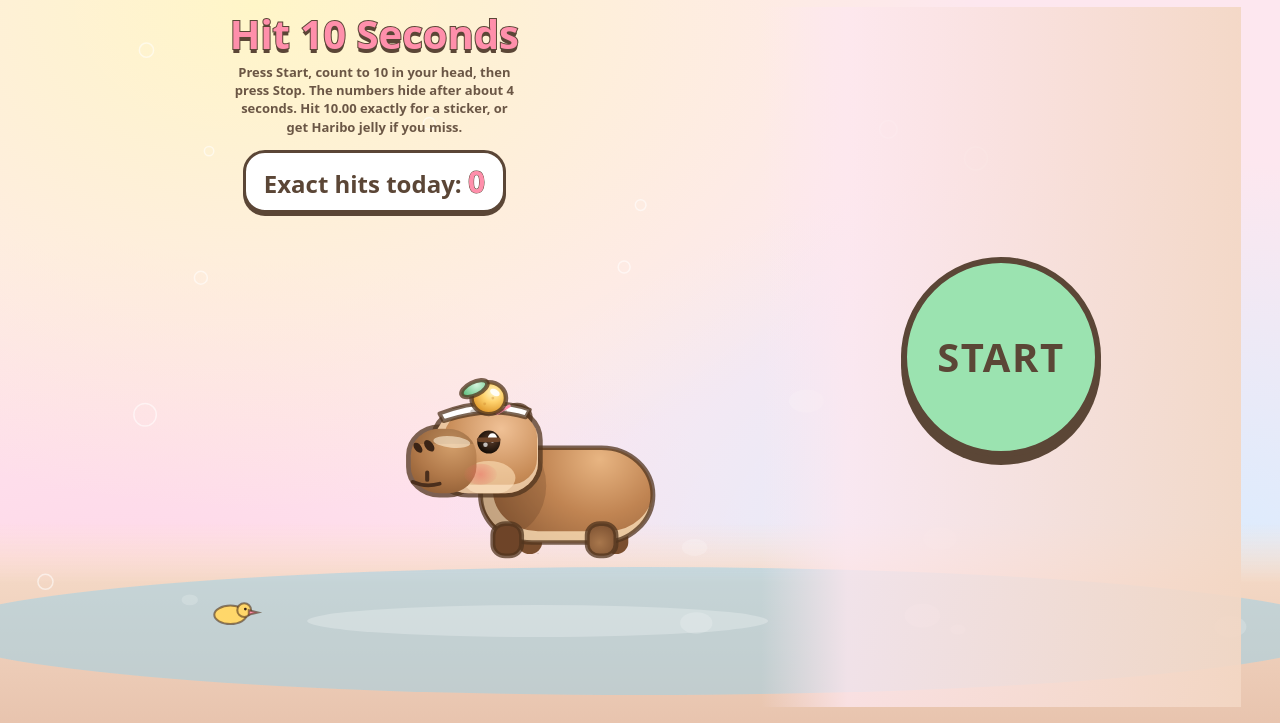
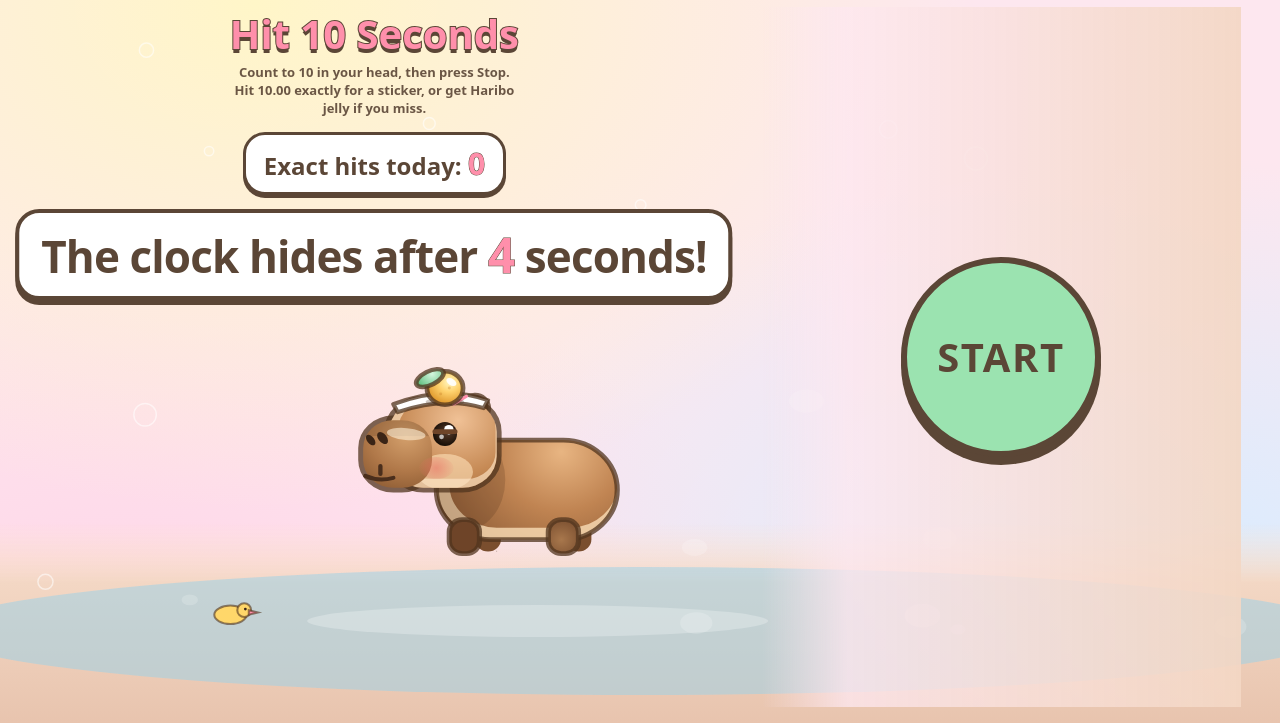
Before and after one commit to killon2000-star/yuon-games, a plain HTML site: page tensec/index.html in a window 1280 px wide. Shown: the part 77-800 px from the top of the page. Drawn offline with Linux system fonts and the light colour scheme; no server answers.

Commit message:
Show a large center hint that the tensec clock hides after 4 seconds.

```diff
--- a/tensec/index.html
+++ b/tensec/index.html
@@ -38,10 +38,16 @@ html,body{margin:0;position:fixed;inset:0;width:100%;height:100%;height:100dvh;h
 #stage{flex:1;width:100%;max-width:1100px;display:flex;flex-direction:column;align-items:center;justify-content:space-between;text-align:center;min-height:0;padding-top:var(--chrome-h);pointer-events:none}
 #stage > *{pointer-events:none}
 #stage button,#stage #clockWrap,#stage #result,#stage #prizeRow,#stage #iosHint,#dock{pointer-events:auto}
-.hud{flex:0 0 auto;width:100%;z-index:6}
+.hud{position:relative;flex:0 0 auto;width:100%;z-index:6}
 #dock{width:100%;max-width:560px;display:flex;flex-direction:column;align-items:center;flex:0 0 auto;z-index:6;padding:10px 8px 4px;box-sizing:border-box;background:linear-gradient(180deg,rgba(253,231,239,0) 0%,rgba(253,231,239,.82) 36%,rgba(243,215,196,.95) 100%)}
 h1{font-size:clamp(28px,7.2vmin,52px);margin:4px 0 6px;color:var(--title);-webkit-text-stroke:2px var(--line);paint-order:stroke fill;text-shadow:0 4px 0 var(--line);line-height:1.15;font-weight:900}
 .help{margin:0 0 8px;font-weight:700;opacity:.9;font-size:clamp(14px,3.6vmin,18px);max-width:28em;line-height:1.4}
+#ruleHint{display:none;pointer-events:none;position:absolute;left:50%;top:calc(100% + 12px);transform:translateX(-50%);margin:0;width:max-content;max-width:min(94vw,20em);padding:12px 22px;border-radius:24px;border:4px solid var(--line);background:#fff;box-shadow:0 5px 0 var(--line);color:var(--ink);font-weight:900;font-size:clamp(26px,7vmin,44px);line-height:1.25;letter-spacing:-0.02em;text-align:center;word-break:keep-all;overflow-wrap:anywhere;z-index:6;box-sizing:border-box}
+#ruleHint.on{display:block;animation:rulein .55s ease both}
+#ruleHint b{color:var(--title);font-size:1.08em;-webkit-text-stroke:1px var(--line);paint-order:stroke fill}
+@keyframes rulein{0%{opacity:0;transform:translateX(-50%) translateY(14px) scale(.9)}62%{opacity:1;transform:translateX(-50%) translateY(-4px) scale(1.05)}100%{opacity:1;transform:translateX(-50%) translateY(0) scale(1)}}
+.low #ruleHint.on{animation:none;transform:translateX(-50%)}
+#clockWrap #hintHide{opacity:0!important;pointer-events:none}
 #clockWrap{position:relative;min-height:clamp(64px,14vmin,120px);display:flex;align-items:center;justify-content:center;width:100%;max-width:100%;margin:2px 0;box-sizing:border-box;overflow:hidden;padding:0 4px}
 #clock{display:flex;align-items:flex-start;justify-content:center;gap:1px;font-variant-numeric:tabular-nums;font-feature-settings:"tnum";font-family:system-ui,-apple-system,"Segoe UI",Roboto,sans-serif;font-weight:800;font-size:clamp(52px,14vmin,108px);letter-spacing:0;line-height:1;color:var(--ink);text-shadow:0 3px 0 rgba(255,255,255,.7);max-width:100%;width:100%;min-width:0;box-sizing:border-box}
 #clock .third{font-size:.36em;margin-left:3px;margin-top:.12em;opacity:.75;font-weight:700;line-height:1}
@@ -170,6 +176,7 @@ h1{font-size:clamp(28px,7.2vmin,52px);margin:4px 0 6px;color:var(--title);-webki
       <h1 id="title"></h1>
       <p class="help" id="help"></p>
       <div id="hitsWrap"><div id="hits"></div><div id="hitsPlus">+1</div></div>
+      <div id="ruleHint" class="hide" aria-live="polite"></div>
     </div>
     <div class="landCol" id="dock">
       <div id="clockWrap">
@@ -237,9 +244,9 @@ var LOW=/[?&]low=1/.test(location.search)||(window.matchMedia&&matchMedia('(pref
 if(LOW) document.body.classList.add('low');
 var LANGS=['ko','en','id'];
 var I18N={
-ko:{title:'10초 맞추기',help:'시작을 누른 뒤, 마음속으로 10초를 세고 정지를 누르세요. 숫자는 약 4초 후 사라집니다. 정확히 맞추면 스티커, 못 맞추면 하리보 젤리예요.',start:'시작',stop:'정지',next:'다음 참가자',again:'다시 하기',hideMsg:'이제 감각으로!',rec:'기록',errFast:'초 빠름',errSlow:'초 느림',errExact:'정확해요!',tier:['참가상','1등','2등','3등','4등'],stockLeft:'남은 수량',fallen:'재고가 없어 아래 등급으로 지급되었습니다',soldOut:'상품이 모두 소진되었습니다',pinTitle:'관리자',pinWrong:'비밀번호가 달라요',cancel:'취소',adTitle:'이벤트 설정',lbHide:'타이머 숨기기',lbHideSec:'숨기는 시간(초)',lbStaff:'다음 참가자 확인',lbSfx:'효과음',lbVib:'진동',lbPin:'비밀번호 4자리',lbPrizes:'상품·오차 기준',prizeHint:'오차는 절대값(초). 재고를 비우면 무제한. 재고 0이면 아래 등급으로 내려갑니다.',lbLog:'참가 기록',thName:'상품명',thErr:'오차 ≤',thStock:'재고',save:'저장',csv:'CSV 저장',resetLog:'기록 지우기',close:'닫기',on:'켜짐',off:'꺼짐',sum:'회',confirmReset:'참가 기록을 모두 지울까요?',saved:'저장했습니다',langName:'한국어',fs:'전체화면',fsExit:'전체화면 종료',lbFsStart:'시작 시 전체화면',iosHint:'공유 → 홈 화면에 추가하면 전체화면으로 실행돼요',lbMusic:'배경음악',lbVol:'음악 크기',hits:'오늘 정확히 맞춘 사람 {n}명',resetHits:'정확 횟수 지우기',confirmResetHits:'오늘 정확히 맞춘 횟수를 지울까요?'},
-en:{title:'Hit 10 Seconds',help:'Press Start, count to 10 in your head, then press Stop. The numbers hide after about 4 seconds. Hit 10.00 exactly for a sticker, or get Haribo jelly if you miss.',start:'START',stop:'STOP',next:'Next player',again:'Play again',hideMsg:'Feel the time!',rec:'Time',errFast:'s early',errSlow:'s late',errExact:'Perfect!',tier:['Thanks','1st','2nd','3rd','4th'],stockLeft:'Left',fallen:'This prize was out of stock, so the next prize was given',soldOut:'All prizes are gone',pinTitle:'Staff',pinWrong:'Wrong PIN',cancel:'Cancel',adTitle:'Event settings',lbHide:'Hide the timer',lbHideSec:'Hide after (sec)',lbStaff:'Staff must confirm next',lbSfx:'Sound',lbVib:'Vibration',lbPin:'4-digit PIN',lbPrizes:'Prizes & error limits',prizeHint:'Error is absolute seconds. Leave stock blank for unlimited. Stock 0 falls to the next prize.',lbLog:'Play log',thName:'Prize',thErr:'Error ≤',thStock:'Stock',save:'Save',csv:'Export CSV',resetLog:'Clear log',close:'Close',on:'ON',off:'OFF',sum:'plays',confirmReset:'Clear the whole play log?',saved:'Saved',langName:'English',fs:'Full screen',fsExit:'Exit full screen',lbFsStart:'Full screen on Start',iosHint:'Share → Add to Home Screen to play full screen',lbMusic:'Music',lbVol:'Music volume',hits:'Exact hits today: {n}',resetHits:'Reset exact hits',confirmResetHits:'Clear today’s exact-hit count?'},
-id:{title:'Tebak 10 Detik',help:'Tekan Mulai, hitung 10 detik dalam hati, lalu tekan Berhenti. Angka hilang setelah sekitar 4 detik. Tepat 10.00 detik berhadiah stiker; jika tidak, permen jeli Haribo.',start:'MULAI',stop:'BERHENTI',next:'Peserta berikut',again:'Main lagi',hideMsg:'Rasakan waktunya!',rec:'Waktu',errFast:' dtk lebih cepat',errSlow:' dtk lebih lambat',errExact:'Tepat sekali!',tier:['Hadiah trobosan','Juara 1','Juara 2','Juara 3','Juara 4'],stockLeft:'Sisa',fallen:'Stok habis, hadiah tingkat berikutnya diberikan',soldOut:'Semua hadiah habis',pinTitle:'Staf',pinWrong:'PIN salah',cancel:'Batal',adTitle:'Pengaturan acara',lbHide:'Sembunyikan timer',lbHideSec:'Sembunyi setelah (dtk)',lbStaff:'Staf konfirmasi peserta berikut',lbSfx:'Suara',lbVib:'Getar',lbPin:'PIN 4 digit',lbPrizes:'Hadiah & batas selisih',prizeHint:'Selisih dalam detik mutlak. Kosongkan stok untuk tak terbatas. Stok 0 turun ke hadiah berikutnya.',lbLog:'Catatan main',thName:'Hadiah',thErr:'Selisih ≤',thStock:'Stok',save:'Simpan',csv:'Unduh CSV',resetLog:'Hapus catatan',close:'Tutup',on:'NYALA',off:'MATI',sum:'kali',confirmReset:'Hapus semua catatan?',saved:'Tersimpan',langName:'Bahasa Indonesia',fs:'Layar penuh',fsExit:'Keluar layar penuh',lbFsStart:'Layar penuh saat Mulai',iosHint:'Bagikan → Tambah ke Layar Utama untuk tampilan penuh',lbMusic:'Musik',lbVol:'Volume musik',hits:'Tepat hari ini: {n} orang',resetHits:'Hapus jumlah tepat',confirmResetHits:'Hapus jumlah tepat hari ini?'}
+ko:{title:'10초 맞추기',help:'마음속으로 10초를 세고 정지를 누르세요. 정확히 맞추면 스티커, 못 맞추면 하리보 젤리예요.',hideRule:'{n}초부터 시계가 사라져요!',start:'시작',stop:'정지',next:'다음 참가자',again:'다시 하기',hideMsg:'이제 감각으로!',rec:'기록',errFast:'초 빠름',errSlow:'초 느림',errExact:'정확해요!',tier:['참가상','1등','2등','3등','4등'],stockLeft:'남은 수량',fallen:'재고가 없어 아래 등급으로 지급되었습니다',soldOut:'상품이 모두 소진되었습니다',pinTitle:'관리자',pinWrong:'비밀번호가 달라요',cancel:'취소',adTitle:'이벤트 설정',lbHide:'타이머 숨기기',lbHideSec:'숨기는 시간(초)',lbStaff:'다음 참가자 확인',lbSfx:'효과음',lbVib:'진동',lbPin:'비밀번호 4자리',lbPrizes:'상품·오차 기준',prizeHint:'오차는 절대값(초). 재고를 비우면 무제한. 재고 0이면 아래 등급으로 내려갑니다.',lbLog:'참가 기록',thName:'상품명',thErr:'오차 ≤',thStock:'재고',save:'저장',csv:'CSV 저장',resetLog:'기록 지우기',close:'닫기',on:'켜짐',off:'꺼짐',sum:'회',confirmReset:'참가 기록을 모두 지울까요?',saved:'저장했습니다',langName:'한국어',fs:'전체화면',fsExit:'전체화면 종료',lbFsStart:'시작 시 전체화면',iosHint:'공유 → 홈 화면에 추가하면 전체화면으로 실행돼요',lbMusic:'배경음악',lbVol:'음악 크기',hits:'오늘 정확히 맞춘 사람 {n}명',resetHits:'정확 횟수 지우기',confirmResetHits:'오늘 정확히 맞춘 횟수를 지울까요?'},
+en:{title:'Hit 10 Seconds',help:'Count to 10 in your head, then press Stop. Hit 10.00 exactly for a sticker, or get Haribo jelly if you miss.',hideRule:'The clock hides after {n} seconds!',start:'START',stop:'STOP',next:'Next player',again:'Play again',hideMsg:'Feel the time!',rec:'Time',errFast:'s early',errSlow:'s late',errExact:'Perfect!',tier:['Thanks','1st','2nd','3rd','4th'],stockLeft:'Left',fallen:'This prize was out of stock, so the next prize was given',soldOut:'All prizes are gone',pinTitle:'Staff',pinWrong:'Wrong PIN',cancel:'Cancel',adTitle:'Event settings',lbHide:'Hide the timer',lbHideSec:'Hide after (sec)',lbStaff:'Staff must confirm next',lbSfx:'Sound',lbVib:'Vibration',lbPin:'4-digit PIN',lbPrizes:'Prizes & error limits',prizeHint:'Error is absolute seconds. Leave stock blank for unlimited. Stock 0 falls to the next prize.',lbLog:'Play log',thName:'Prize',thErr:'Error ≤',thStock:'Stock',save:'Save',csv:'Export CSV',resetLog:'Clear log',close:'Close',on:'ON',off:'OFF',sum:'plays',confirmReset:'Clear the whole play log?',saved:'Saved',langName:'English',fs:'Full screen',fsExit:'Exit full screen',lbFsStart:'Full screen on Start',iosHint:'Share → Add to Home Screen to play full screen',lbMusic:'Music',lbVol:'Music volume',hits:'Exact hits today: {n}',resetHits:'Reset exact hits',confirmResetHits:'Clear today’s exact-hit count?'},
+id:{title:'Tebak 10 Detik',help:'Hitung 10 detik dalam hati, lalu tekan Berhenti. Tepat 10.00 detik berhadiah stiker; jika tidak, permen jeli Haribo.',hideRule:'Jam menghilang setelah {n} detik!',start:'MULAI',stop:'BERHENTI',next:'Peserta berikut',again:'Main lagi',hideMsg:'Rasakan waktunya!',rec:'Waktu',errFast:' dtk lebih cepat',errSlow:' dtk lebih lambat',errExact:'Tepat sekali!',tier:['Hadiah trobosan','Juara 1','Juara 2','Juara 3','Juara 4'],stockLeft:'Sisa',fallen:'Stok habis, hadiah tingkat berikutnya diberikan',soldOut:'Semua hadiah habis',pinTitle:'Staf',pinWrong:'PIN salah',cancel:'Batal',adTitle:'Pengaturan acara',lbHide:'Sembunyikan timer',lbHideSec:'Sembunyi setelah (dtk)',lbStaff:'Staf konfirmasi peserta berikut',lbSfx:'Suara',lbVib:'Getar',lbPin:'PIN 4 digit',lbPrizes:'Hadiah & batas selisih',prizeHint:'Selisih dalam detik mutlak. Kosongkan stok untuk tak terbatas. Stok 0 turun ke hadiah berikutnya.',lbLog:'Catatan main',thName:'Hadiah',thErr:'Selisih ≤',thStock:'Stok',save:'Simpan',csv:'Unduh CSV',resetLog:'Hapus catatan',close:'Tutup',on:'NYALA',off:'MATI',sum:'kali',confirmReset:'Hapus semua catatan?',saved:'Tersimpan',langName:'Bahasa Indonesia',fs:'Layar penuh',fsExit:'Keluar layar penuh',lbFsStart:'Layar penuh saat Mulai',iosHint:'Bagikan → Tambah ke Layar Utama untuk tampilan penuh',lbMusic:'Musik',lbVol:'Volume musik',hits:'Tepat hari ini: {n} orang',resetHits:'Hapus jumlah tepat',confirmResetHits:'Hapus jumlah tepat hari ini?'}
 };
 function detectLang(){
   var q=/[?&]lang=(en|id|ko)/.exec(location.search);if(q)return q[1];
@@ -560,7 +567,12 @@ function layoutBand(){
   }else if(dock){
     var r=dock.getBoundingClientRect();if(r.height>8)uiTop=r.top;
   }
-  return{W:W,H:H,uiTop:uiTop,hudBot:hudBot,right:right,avail:Math.max(80,uiTop-hudBot-12)};
+  var clearBot=hudBot, hint=document.getElementById('ruleHint');
+  if(hint&&hint.classList.contains('on')&&!hint.classList.contains('hide')){
+    var hb=hint.getBoundingClientRect();
+    if(hb.height>8) clearBot=Math.max(clearBot, hb.bottom);
+  }
+  return{W:W,H:H,uiTop:uiTop,hudBot:hudBot,clearBot:clearBot,right:right,avail:Math.max(80,uiTop-hudBot-12)};
 }
 function spinRadius(sc,sq){
   sc=sc||capy.scale||1;sq=Math.max(1,Math.abs(sq||capy.squash||1));
@@ -735,7 +747,7 @@ function drawScene(){
   var lift=loc.lift*sc*sq;
   var cx=capy.x*W, cy=gy-feetPx+capy.hop*sc*0.65;
   var topY=cy-lift-loc.up*sc*sq;
-  if(topY<band.hudBot+4)cy+=(band.hudBot+4-topY);
+  if(topY<(band.clearBot||band.hudBot)+8)cy+=((band.clearBot||band.hudBot)+8-topY);
   var maxCy=band.uiTop-feetPx;
   if(cy>maxCy)cy=maxCy;
   function nudgeBox(){
@@ -749,7 +761,7 @@ function drawScene(){
     }
     if(bh>=band.uiTop-band.hudBot-8){cy=(band.hudBot+band.uiTop)/2+((capy._box.cy-capy._box.oy)||0)}
     else{
-      if(capy._box.top<4){cy+=4-capy._box.top}
+      if(capy._box.top<(band.clearBot||band.hudBot)+8){cy+=((band.clearBot||band.hudBot)+8-capy._box.top)}
       if(capy._box.bottom>band.uiTop-2){cy-=capy._box.bottom-(band.uiTop-2)}
     }
     capy._box=capyScreenBox(cx,cy,sc);
@@ -1139,6 +1151,27 @@ function fitH(){
 }
 
 function t(k){return L[k]||I18N.ko[k]||k}
+function hideRuleText(){
+  var n=(cfg&&cfg.hideAfterSec)||4;
+  return String(t('hideRule')||'').replace(/\{n\}/g,String(n));
+}
+function setRuleHint(kind){
+  var el=$('ruleHint'); if(!el)return;
+  if(!kind){
+    el.classList.remove('on');
+    el.classList.add('hide');
+    el.innerHTML='';
+    el.setAttribute('aria-hidden','true');
+    return;
+  }
+  var text=kind==='hide'?t('hideMsg'):hideRuleText();
+  el.innerHTML=String(text).replace(/(\d+)/g,'<b>$1</b>');
+  el.classList.remove('hide');
+  el.classList.remove('on');
+  void el.offsetWidth;
+  el.classList.add('on');
+  el.setAttribute('aria-hidden','false');
+}
 function applyLang(){
   L=I18N[lang]||I18N.ko;document.documentElement.lang=lang;
   $('title').textContent=t('title');$('help').textContent=t('help');$('hideMsg').textContent=t('hideMsg');
@@ -1150,6 +1183,9 @@ function applyLang(){
   if(mode==='title')$('go').textContent=t('start');
   else if(mode==='run')$('go').textContent=t('stop');
   $('next').textContent=cfg.staffReset?t('next'):t('again');
+  if(mode==='title')setRuleHint('rule');
+  else if(mode==='run'&&hidden)setRuleHint('hide');
+  else setRuleHint(false);
   syncChrome();
 }
 function setToggle(el,on){el.className='tg'+(on?' on':'');el.textContent=on?t('on'):t('off');el.setAttribute('aria-pressed',on?'true':'false')}
@@ -1239,6 +1275,7 @@ function showTitle(){
   $('clock').className='';$('clock').textContent='0.00';$('hintHide').classList.remove('on','snap');
   $('clockWrap').classList.add('hide');
   hideGrade();
+  setRuleHint('rule');
   setPose('idle');setMusicState('idle');syncChrome();
 }
 function startRun(ev){
@@ -1250,6 +1287,7 @@ function startRun(ev){
   $('clock').className='';$('clock').textContent='0.00';$('hintHide').classList.remove('on','snap');
   $('clockWrap').classList.remove('hide');
   hideGrade();
+  setRuleHint(false);
   unlockMusic();setPose('run');setMusicState('run');sfxStart();vibe(18);keepOn(true);syncChrome();
   if(raf)cancelAnimationFrame(raf);raf=requestAnimationFrame(tick);
 }
@@ -1259,9 +1297,11 @@ function tick(){
   if(el>=AUTO_STOP){finish(AUTO_STOP);return}
   if(cfg.hideTimer&&el>=cfg.hideAfterSec){
     if(!hidden){hidden=true;$('clock').classList.remove('gone');$('clock').classList.add('fade');$('hintHide').classList.remove('snap');$('hintHide').classList.add('on');
+      setRuleHint('hide');
       setTimeout(function(){if(mode==='run'&&hidden)$('clock').classList.add('gone')},480);setPose('runHidden');setMusicState('tension')}
   }else{
     $('clock').className='';$('clock').textContent=fmtTime(el).main;$('hintHide').classList.remove('on','snap');
+    setRuleHint(false);
   }
   raf=requestAnimationFrame(tick);
 }
@@ -1281,7 +1321,7 @@ function finish(elapsed){
 function renderResult(a){
   var f=fmtTime(a.elapsed);
   paintRecord(a.elapsed,true);
-  $('hintHide').classList.remove('on');$('hintHide').classList.add('snap');$('go').classList.add('hide');
+  $('hintHide').classList.remove('on');$('hintHide').classList.add('snap');setRuleHint(false);$('go').classList.add('hide');
   $('title').classList.add('hide');$('help').classList.add('hide');
   $('result').classList.remove('hide');
   var rank=a.soldOut?'':(a.index>=0&&a.index<=3?t('tier')[a.index+1]:t('tier')[0]);
@@ -1470,7 +1510,7 @@ window.__ts={
   unlockMs:function(){return window.__tsUnlockMs}, musOn:function(){return !!(mus&&mus.on)}, musUnlocked:function(){return !!(mus&&mus.unlocked)}, hasBgm:function(){return !!(mus&&(mus.fileSrc||mus.fileBuf))}, fxLive:function(){var n=0,i;for(i=0;i<FXN;i++) if(bits[i]&&bits[i].on)n++;return n;}, capDpr:capDpr, clearFx:clearFx, pickTierIndex:pickTierIndex, awardPrize:awardPrize, applyAward:applyAward, fmtTime:fmtTime,
   get cfg(){return cfg}, set cfg(v){cfg=mergeCfg(v)}, get log(){return log}, set log(v){log=v},
   get mode(){return mode}, get lang(){return lang}, get hidden(){return hidden}, get lastAward(){return lastAward},
-  showTitle:showTitle, startRun:startRun, stopRun:stopRun, finish:finish, renderResult:renderResult,
+  setRuleHint:setRuleHint, hideRuleText:hideRuleText, showTitle:showTitle, startRun:startRun, stopRun:stopRun, finish:finish, renderResult:renderResult,
   openAdmin:function(bypass){if(bypass&&/[?&](nosw|test)=1/.test(location.search))openAdmin();else showPin()},
   showPin:showPin, closeAdmin:closeAdmin, saveCfg:saveCfg, saveLog:saveLog, loadCfg:loadCfg,
   forceRun:function(elapsed,hide){
@@ -1478,8 +1518,8 @@ window.__ts={
     $('result').classList.add('hide');$('title').classList.add('hide');$('help').classList.add('hide');
     $('go').classList.remove('hide');$('go').classList.add('stop');$('go').textContent=t('stop');
     $('clockWrap').classList.remove('hide');
-    if(hide){$('clock').className='gone';$('clock').textContent=fmtTime(elapsed).main;$('hintHide').classList.remove('snap');$('hintHide').classList.add('on');setPose('runHidden');setMusicState('tension')}
-    else{$('clock').className='';$('clock').textContent=fmtTime(elapsed).main;$('hintHide').classList.remove('on','snap');setPose('run');setMusicState('run')}
+    if(hide){$('clock').className='gone';$('clock').textContent=fmtTime(elapsed).main;$('hintHide').classList.remove('snap');$('hintHide').classList.add('on');setRuleHint('hide');setPose('runHidden');setMusicState('tension')}
+    else{$('clock').className='';$('clock').textContent=fmtTime(elapsed).main;$('hintHide').classList.remove('on','snap');setRuleHint(false);setPose('run');setMusicState('run')}
     keepOn(true);syncChrome();
   },
   forceResult:function(elapsed){if(raf){cancelAnimationFrame(raf);raf=0}clearReveal();mode='result';var a=applyAward(elapsed,cfg,log);lastAward=a;saveCfg(cfg);saveLog(log);if(isExactHit(a))addExactHit();showPrize(a)},
--- a/tensec/sw.js
+++ b/tensec/sw.js
@@ -1,4 +1,4 @@
-var CACHE='yts-5c59b0ac',FILES=['./','index.html','manifest.json','icons/icon-192.png','icons/icon-512.png','icons/apple-touch-icon.png','assets/smg_logo.png','assets/bgm.m4a','assets/bgm.mp3','assets/win.m4a','assets/win.mp3'];
+var CACHE='yts-2b183492',FILES=['./','index.html','manifest.json','icons/icon-192.png','icons/icon-512.png','icons/apple-touch-icon.png','assets/smg_logo.png','assets/bgm.m4a','assets/bgm.mp3','assets/win.m4a','assets/win.mp3'];
 self.addEventListener('install',function(e){self.skipWaiting();e.waitUntil(caches.open(CACHE).then(function(c){return Promise.all(FILES.map(function(f){return c.add(new Request(f,{cache:'reload'})).catch(function(){})}))}))});
 self.addEventListener('activate',function(e){e.waitUntil(caches.keys().then(function(ks){return Promise.all(ks.filter(function(k){return k.indexOf('yts-')==0&&k!==CACHE}).map(function(k){return caches.delete(k)}))}).then(function(){return self.clients.claim()}))});
 self.addEventListener('fetch',function(e){var r=e.request;if(r.method!=='GET'||new URL(r.url).origin!==location.origin)return;
```
Also changed, not shown: demos/smg_tensec_land_rule_nowm.png (added), demos/smg_tensec_port_rule_nowm.png (added).
